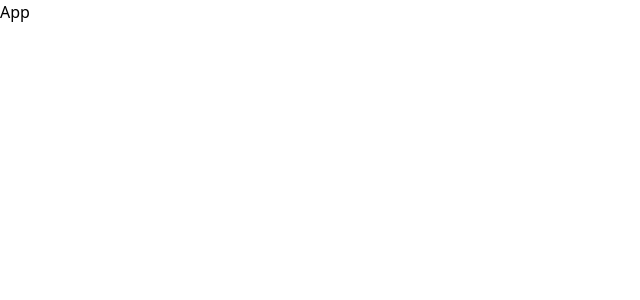
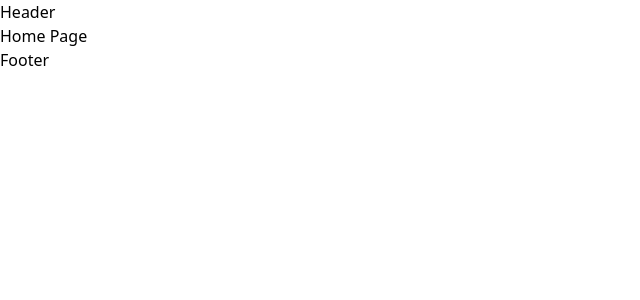
Before and after one commit to hongducdev/ban_sach_truc_tuyen, a React (Vite) app in the folder client/: page / in a window 1280 px wide. Shown: the top 300 px of the page, without its empty margins (0-640 px from the left). Built offline with nearby package versions, Linux system fonts and the light colour scheme.

Commit message:
Setup Router

```diff
--- a/client/src/App.jsx
+++ b/client/src/App.jsx
@@ -1,9 +1,21 @@
-import React from 'react'
+import { lazy, Suspense } from "react";
+import { Routes, Route } from "react-router-dom";
+import Layout from "./modules/Layout/Layout";
+
+const HomePage = lazy(() => import("./pages/HomePage"));
+const PageNotFound = lazy(() => import("./pages/PageNotFound"));
 
 const App = () => {
   return (
-    <div>App</div>
-  )
-}
+    <Suspense fallback={<div>Loading...</div>}>
+      <Routes>
+        <Route element={<Layout></Layout>}>
+          <Route path="/" element={<HomePage></HomePage>}></Route>
+          <Route path="*" element={<PageNotFound></PageNotFound>}></Route>
+        </Route>
+      </Routes>
+    </Suspense>
+  );
+};
 
-export default App
+export default App;
--- /dev/null
+++ b/client/src/components/Footer/Footer.jsx
@@ -0,0 +1,9 @@
+import React from 'react'
+
+const Footer = () => {
+  return (
+    <div>Footer</div>
+  )
+}
+
+export default Footer
--- /dev/null
+++ b/client/src/components/Header/Header.jsx
@@ -0,0 +1,9 @@
+import React from 'react'
+
+const Header = () => {
+  return (
+    <div>Header</div>
+  )
+}
+
+export default Header
--- /dev/null
+++ b/client/src/components/index.js
@@ -0,0 +1,4 @@
+import Header from './Header/Header';
+import Footer from './Footer/Footer';
+
+export { Header, Footer };
--- /dev/null
+++ b/client/src/modules/Layout/Layout.jsx
@@ -0,0 +1,15 @@
+import React from 'react'
+import { Outlet } from 'react-router-dom'
+import { Footer, Header } from '../../components'
+
+const Layout = () => {
+  return (
+    <div className="">
+      <Header />
+      <Outlet></Outlet>
+      <Footer />
+    </div>
+  );
+}
+
+export default Layout
--- /dev/null
+++ b/client/src/pages/HomePage.jsx
@@ -0,0 +1,11 @@
+import React, { Fragment } from 'react'
+
+const HomePage = () => {
+  return (
+    <Fragment>
+      <h1>Home Page</h1>
+    </Fragment>
+  )
+}
+
+export default HomePage
--- /dev/null
+++ b/client/src/pages/PageNotFound.jsx
@@ -0,0 +1,11 @@
+import React, { Fragment } from 'react'
+
+const PageNotFound = () => {
+  return (
+    <Fragment>
+      <h1>Page Not Found</h1>
+    </Fragment>
+  )
+}
+
+export default PageNotFound
```
